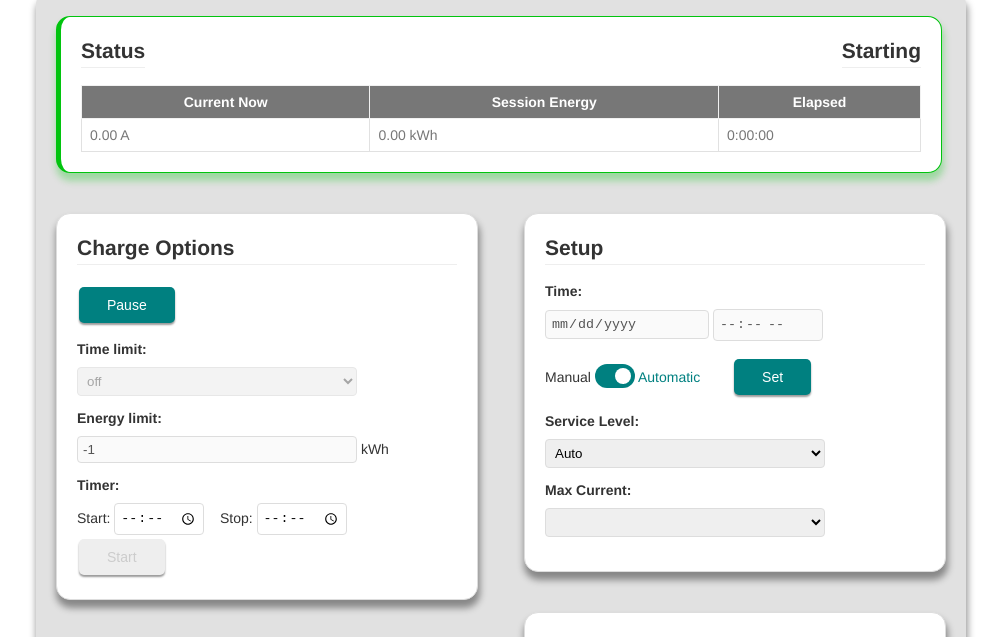
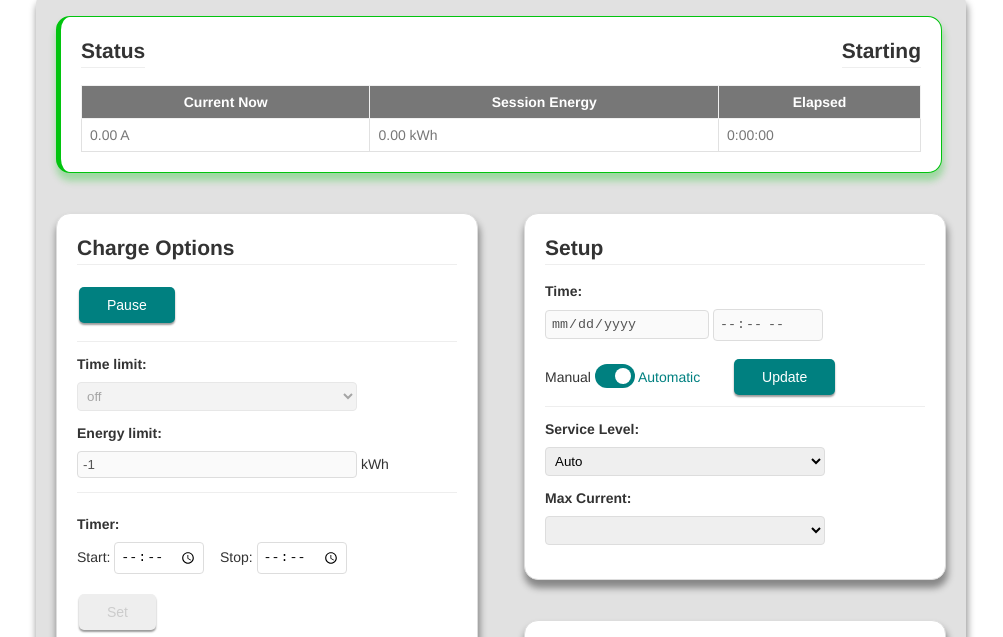
Before and after one commit to l0rdK1ttY1149/ESP32-WiFi-EVSE, a plain HTML site: page src/data/home.htm in a window 1280 px wide. Shown: the part 147-784 px from the top of the page, without its empty margins (139-1142 px from the left). Drawn offline with Linux system fonts and the light colour scheme; no server answers.

Commit message:
tweak action box working  and webpage spacing

```diff
--- a/src/data/home.htm
+++ b/src/data/home.htm
@@ -323,7 +323,7 @@
               <button data-bind="click: setStatus.bind($data, 'enable'), visible: !isEnabled()">Start</button>
               <button data-bind="click: setStatus.bind($data, 'sleep'), visible: !isSleeping()">Pause</button>
             </p>
-
+            <hr>
             <p data-bind="with: openevse">
               <b>Time limit:</b><br>
               <select data-bind="options: timeLimits,
@@ -340,21 +340,22 @@
                                             enable: !updatingChargeLimit() &amp;&amp; isConnected(),
                                             css: { saved: savedChargeLimit }" /> kWh
             </p>
-
+            <hr> <br>
             <div data-bind="with: openevse">
               <b>Timer:</b><br>
                 Start: <input type="time" data-bind="value: delayTimerStart, disable: isError" />
                 &nbsp;&nbsp;
                 Stop: <input type="time" data-bind="value: delayTimerStop, disable: isError" /><br/>
-                <button data-bind="text: delayTimerEnabled() ? 'Set' : 'Start',
+                <br>
+                <button data-bind="text: delayTimerEnabled() ? 'Update' : 'Set',
                                    enable: !updatingDelayTimer() &amp;&amp;
                                            delayTimerValid() &amp;&amp;
                                            !isError(),
-                                   click: startDelayTimer">Start</button>
+                                   click: startDelayTimer">Set</button>
                 <button data-bind="visible: delayTimerEnabled(),
                                    enable: !updatingDelayTimer() &amp;&amp;
                                            !isError(),
-                                   click: stopDelayTimer">Stop</button>
+                                   click: stopDelayTimer">Cancel</button>
             </div>
           </div>
 
@@ -424,9 +425,9 @@
               </label>
               <span data-bind="css: {selected: automaticTime() }">Automatic<span>
 
-              <button style="margin-left: 30px" data-bind="click: setTime">Set</button>
+              <button style="margin-left: 30px" data-bind="click: setTime">Update</button>
             </div>
-
+            <hr>
             <p>
               <b>Service Level:</b><br/>
               <select data-bind="options: serviceLevels,
--- a/src/data/style.css
+++ b/src/data/style.css
@@ -443,3 +443,11 @@ span.selected
   border-left-width: 5px;
   box-shadow: 1px 7px 7px 1px rgba(146, 0, 247, 0.4);
 }
+
+/*Separator lines*/
+hr {
+height: 1px;
+color: #eee;
+background-color: #eee;
+border: none;
+}
```
